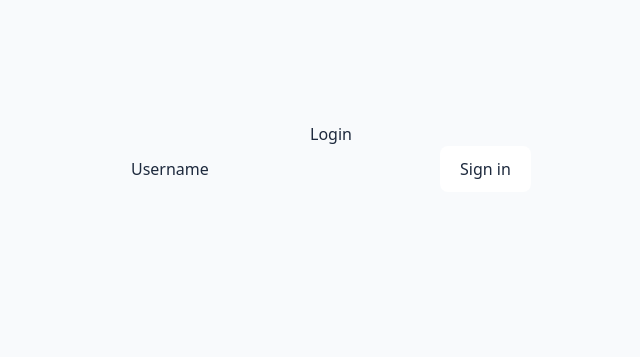
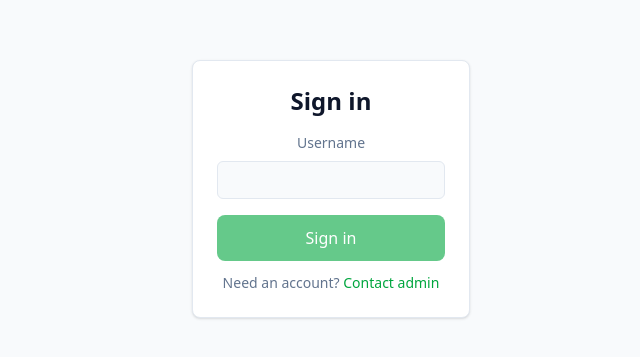
Before and after one commit to the-garth/asset-management-spa, a React (Vite) app: page /login in a window 1280 px wide. Shown: the part 243-600 px from the top of the page, without its empty margins (309-949 px from the left). Built offline with nearby package versions, Linux system fonts and the light colour scheme.

Commit message:
Made login look cleaner using card + update test

```diff
--- a/src/pages/Login/Login.tsx
+++ b/src/pages/Login/Login.tsx
@@ -1,6 +1,7 @@
-import React, { useState } from 'react'
+import React, { useState, useEffect } from 'react'
 import { useLocation, useNavigate } from 'react-router-dom'
 import { useAuth } from '../../components/Providers/AuthProvider'
+import { Card } from '../../components/layout/Card'
 
 type LocationState = {
   from?: { pathname: string }
@@ -16,6 +17,17 @@ export const Login: React.FC = () => {
   const state = (location.state as LocationState) || {}
   const from = state.from?.pathname ?? '/dashboard'
 
+  // enforce light theme for the login page while it's mounted
+  useEffect(() => {
+    const root = document.documentElement
+    const previous = root.getAttribute('data-theme')
+    root.setAttribute('data-theme', 'light')
+    return () => {
+      if (previous) root.setAttribute('data-theme', previous)
+      else root.removeAttribute('data-theme')
+    }
+  }, [])
+
   async function handleSubmit(e: React.FormEvent) {
     e.preventDefault()
     setError(null)
@@ -30,7 +42,6 @@ export const Login: React.FC = () => {
       await auth.signin(trimmed)
       navigate(from, { replace: true })
     } catch (err) {
-      // provider may reject; show a generic error
       setError((err as Error)?.message ?? 'Sign in failed')
     } finally {
       setLoading(false)
@@ -38,27 +49,62 @@ export const Login: React.FC = () => {
   }
 
   return (
-    <main style={{ padding: 20 }}>
-      <h2>Login</h2>
-      <form onSubmit={handleSubmit}>
-        <label>
+    <main className="min-h-screen flex items-center justify-center p-4" style={{ backgroundColor: 'var(--color-bg)' }}>
+      <Card className="w-full max-w-md">
+        <div className="flex items-center justify-center mb-4">
+          <h2
+            className="text-2xl font-semibold text-center w-full"
+            style={{ color: 'var(--color-heading)' }}
+          >
+            Sign in
+          </h2>
+        </div>
+
+        <form onSubmit={handleSubmit} className="space-y-4">
+          <label className="block text-sm" style={{ color: 'var(--color-muted)' }}>
             Username
             <input
               value={username}
               onChange={(e) => setUsername(e.target.value)}
               aria-invalid={!!error}
               aria-describedby={error ? 'login-error' : undefined}
+              className="mt-2 block w-full rounded-md px-3 py-2 text-sm"
+              style={{
+                backgroundColor: 'var(--color-bg)',
+                border: '1px solid var(--color-border)',
+                color: 'var(--color-text)',
+              }}
             />
           </label>
+
           {error ? (
-          <div id="login-error" role="alert" style={{ color: 'red', marginTop: 8 }}>
+            <div id="login-error" role="alert" style={{ color: 'var(--color-brand)', marginTop: 4 }}>
               {error}
             </div>
           ) : null}
-        <button type="submit" disabled={loading || !username.trim()}>
+
+          <div className="flex flex-col items-center gap-3">
+            <button
+              type="submit"
+              disabled={loading || !username.trim()}
+              className="px-4 py-2 rounded-md font-medium text-center w-full"
+              style={{
+                backgroundColor: 'var(--color-brand)',
+                color: '#fff',
+                border: '1px solid transparent',
+                opacity: loading || !username.trim() ? 0.6 : 1,
+                cursor: loading || !username.trim() ? 'not-allowed' : 'pointer',
+              }}
+            >
               {loading ? 'Signing in…' : 'Sign in'}
             </button>
+
+            <div className="text-sm text-center w-full" style={{ color: 'var(--color-muted)' }}>
+              Need an account? <span style={{ color: 'var(--color-brand)' }}>Contact admin</span>
+            </div>
+          </div>
         </form>
+      </Card>
     </main>
   )
 }
```
Also changed, not shown: 1 other file (tests, documents, lock files or other folders). Lines whose indentation alone changed are shown as unchanged.
